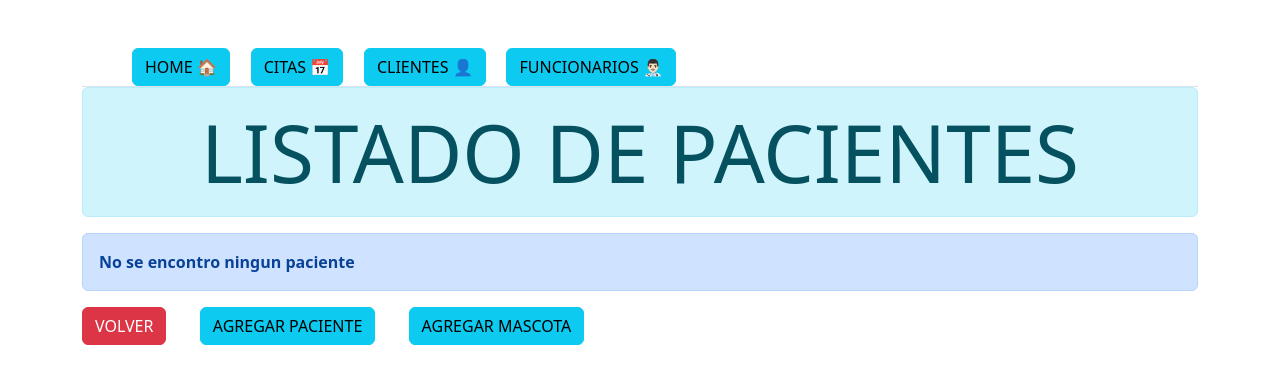
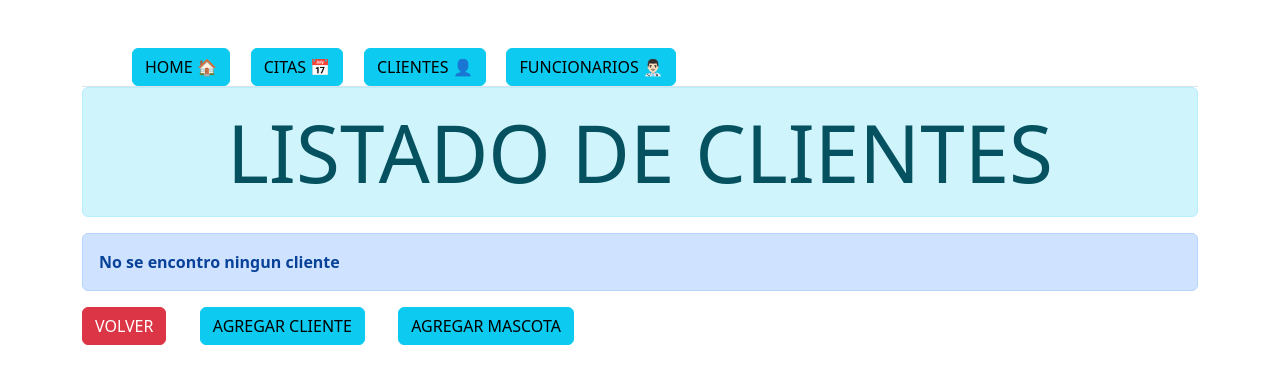
Before and after one commit to LeonardoChN/veterinaria, a Django app: page /clientes/ in a window 1280 px wide. Shown: the top 384 px of the page. Run offline with Django 4.2, Linux system fonts and the light colour scheme; data that the repository does not hold is empty.

Commit message:
FIX: Se arreglo los HTML para agregar y mostrar datos

```diff
--- a/template/APLICACION/agregarclient.html
+++ b/template/APLICACION/agregarclient.html
@@ -28,7 +28,7 @@
 
 <!--  ---------------- CODIGO ---------------- -->
 
-    <div class=" alert alert-info display-1 text-center"> LISTADO DE PACIENTES </div>
+    <div class=" alert alert-info display-1 text-center"> LISTADO DE CLIENTES </div>
 
     <form method = 'post'>
         {{ form.as_p }}
--- a/template/APLICACION/agregarmasc.html
+++ b/template/APLICACION/agregarmasc.html
@@ -33,6 +33,10 @@
       {{ form.as_p }}
       {% csrf_token %}
       <input type="submit" value="AGREGAR MASCOTA" class="btn btn-info">
+      <!-- ---------------  CREAR VISTAS PARA AGREGAR RAZA Y TIPO DE MASCOTA  ---------------- -->
+      <a class="btn btn-info" href="../"> AGREGAR RAZA </a>
+      <a class="btn btn-info" href="../"> AGREGAR TIPO DE MASCOTA </a>
+
     </form>
 
 
--- a/template/APLICACION/vistacitas.html
+++ b/template/APLICACION/vistacitas.html
@@ -54,7 +54,7 @@
                 <td> {{ cit.tipoat_id  }}</td>
 
 
-
+                <!-- COLOCAR EL ID QUE SE ENCUENTRA EN LA TABLA DE CITAS DE LA BASE DE DATOS  -->
                 <td><a class="btn btn-primary btn-sm" href="/editarcitas/{{ cit.id }}"  role="button"> Actualizar📝 </a></td>
                 <td><a class="btn btn-primary btn-sm" href="/eliminarcitas/{{ cit.id }}"  role="button"> Eliminar ❌ </a></td>
 
@@ -66,7 +66,7 @@
     {% else %}
 
     <div class="alert alert-primary" role="alert">
-        <strong> NO SE ENCONTRARON CITAS MEDICAS </strong>
+        <strong> NO SE ENCONTRARON CITAS </strong>
     </div>
 
     {% endif %}
--- a/template/APLICACION/vistaclient.html
+++ b/template/APLICACION/vistaclient.html
@@ -28,7 +28,7 @@
 
 <!--  ---------------- CODIGO ---------------- -->
 
-    <div class="alert alert-info display-1 text-center"> LISTADO DE PACIENTES </div>
+    <div class="alert alert-info display-1 text-center"> LISTADO DE CLIENTES </div>
 
     {% if clientes %}
 
@@ -54,7 +54,7 @@
 
 
 
-
+                <!-- COLOCAR EL ID QUE SE ENCUENTRA EN LA TABLA DE CLIENTES DE LA BASE DE DATOS  -->
                 <td><a class="btn btn-primary btn-sm" href="/editarpacientes/{{ pac.id }}"  role="button"> Actualizar📝 </a></td>
                 <td><a class="btn btn-primary btn-sm" href="/eliminarpacientes/{{ pac.id }}"  role="button"> Eliminar ❌ </a></td>
 
@@ -66,14 +66,14 @@
     {% else %}
 
     <div class="alert alert-primary" role="alert">
-        <strong> No se encontro ningun paciente </strong>
+        <strong> No se encontro ningun cliente </strong>
     </div>
 
     {% endif %}
 
 <!-- rutas de los URL -->
     <a href="../" class="btn btn-danger"> VOLVER </a>&nbsp;&nbsp;&nbsp;&nbsp;&nbsp;&nbsp;&nbsp;
-    <a href="../addpacientes" class="btn btn-info float-mid"> AGREGAR PACIENTE</a>&nbsp;&nbsp;&nbsp;&nbsp;&nbsp;&nbsp;&nbsp;
+    <a href="../addpacientes" class="btn btn-info float-mid"> AGREGAR CLIENTE</a>&nbsp;&nbsp;&nbsp;&nbsp;&nbsp;&nbsp;&nbsp;
     <a href="../addmasc" class="btn btn-info float-mid"> AGREGAR MASCOTA</a>
 
 </body>
```
Also changed, not shown: template/APLICACION/vistafun.html (+7 -5 lines).
